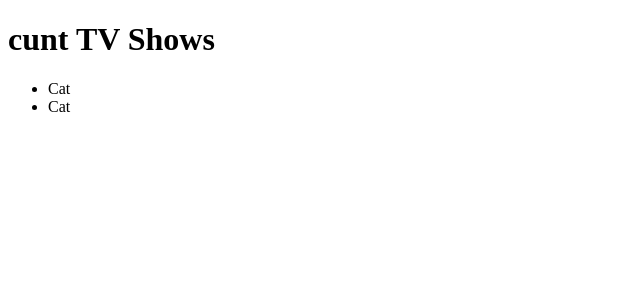
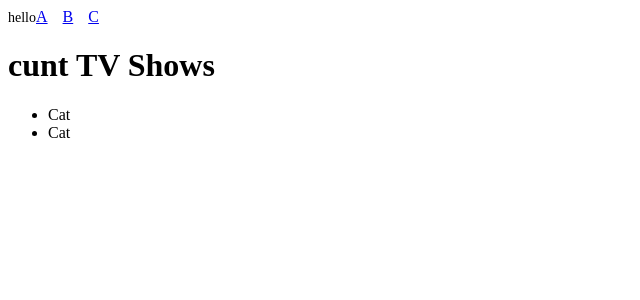
Before and after one commit to liondedan/tsnext-cs, a Next.js app: page /a in a window 1280 px wide. Shown: the top 300 px of the page, without its empty margins (0-640 px from the left). Built offline with nearby package versions, Linux system fonts and the light colour scheme.

Commit message:
Add basic themeing via provider

```diff
--- /dev/null
+++ b/components/availabilityChecker.tsx
@@ -0,0 +1,5 @@
+const AvailabilityChecker = () => {
+  <h1>AvailabilityChecker</h1>
+}
+
+export default AvailabilityChecker;
--- /dev/null
+++ b/components/header.tsx
@@ -0,0 +1,25 @@
+import Link from 'next/link';
+import Href from './link';
+
+const linkStyle = {
+  marginRight: 15,
+};
+
+const Header = () => (
+  <div>
+    <Link href="/">
+      <Href>hello</Href>
+    </Link>
+    <Link href="/a">
+      <a style={linkStyle}>A</a>
+    </Link>
+    <Link href="/b">
+      <a style={linkStyle}>B</a>
+    </Link>
+    <Link href="/b">
+      <a style={linkStyle}>C</a>
+    </Link>
+  </div>
+);
+
+export default Header;
--- /dev/null
+++ b/components/layout.tsx
@@ -0,0 +1,12 @@
+import Header from './header';
+
+const layoutStyle = {};
+
+const Layout = (props: any) => (
+  <main style={layoutStyle}>
+    <Header />
+    {props.children}
+  </main>
+);
+
+export default Layout;
--- /dev/null
+++ b/components/link.tsx
@@ -0,0 +1,14 @@
+import styled from 'styled-components';
+
+interface props {
+  children: any;
+}
+
+const Href = styled.a<props>(
+  ({ theme }) => `
+    color: ${theme.color.primary};
+    font-size: ${theme.text.body};
+  `
+);
+
+export default Href;
--- /dev/null
+++ b/components/withLayout.tsx
@@ -0,0 +1,14 @@
+import Header from './header';
+
+const layoutStyle = {};
+
+const withLayout = (Page: any) => {
+  return () => (
+    <div style={layoutStyle}>
+      <Header />
+      <Page />
+    </div>
+  );
+};
+
+export default withLayout;
--- /dev/null
+++ b/lib/theme.ts
@@ -0,0 +1,12 @@
+const theme = {
+  color: {
+    primary: 'black',
+    secondary: 'red',
+  },
+  text: {
+    body: '14px',
+    title: '18px',
+  },
+};
+
+export default theme;
--- /dev/null
+++ b/pages/_app.tsx
@@ -0,0 +1,25 @@
+import React from 'react';
+import App from 'next/app';
+import { ThemeProvider } from 'styled-components';
+
+import theme from '../lib/theme';
+
+class Layout extends React.Component {
+  render() {
+    const { children } = this.props;
+    return <div className="layout">{children}</div>;
+  }
+}
+
+export default class MyApp extends App {
+  render() {
+    const { Component, pageProps } = this.props;
+    return (
+      <ThemeProvider theme={theme}>
+        <Layout>
+          <Component {...pageProps} />
+        </Layout>
+      </ThemeProvider>
+    );
+  }
+}
--- a/pages/a.tsx
+++ b/pages/a.tsx
@@ -1,16 +1,17 @@
 // import React from 'react'
 // import styled from 'styled-components'
-
 
 // const Title = styled.h1`
 //   color: red;
 //   font-size: 50px;
 // `
 
-
+// import Layout from '../components/layout';
+import withLayout from '../components/withLayout';
+import { NextPage } from 'next';
 import Link from 'next/link';
 
-const a = () => (
+const a: NextPage = () => (
   <>
     <h1>cunt TV Shows</h1>
     <ul>
@@ -26,4 +27,4 @@ const a = () => (
   </>
 );
 
-export default a;
+export default withLayout(a);
```
Also changed, not shown: components/banner.tsx (added, +15 -0 lines), 1 other file (tests, documents, lock files or other folders). Lines whose indentation alone changed are shown as unchanged.
